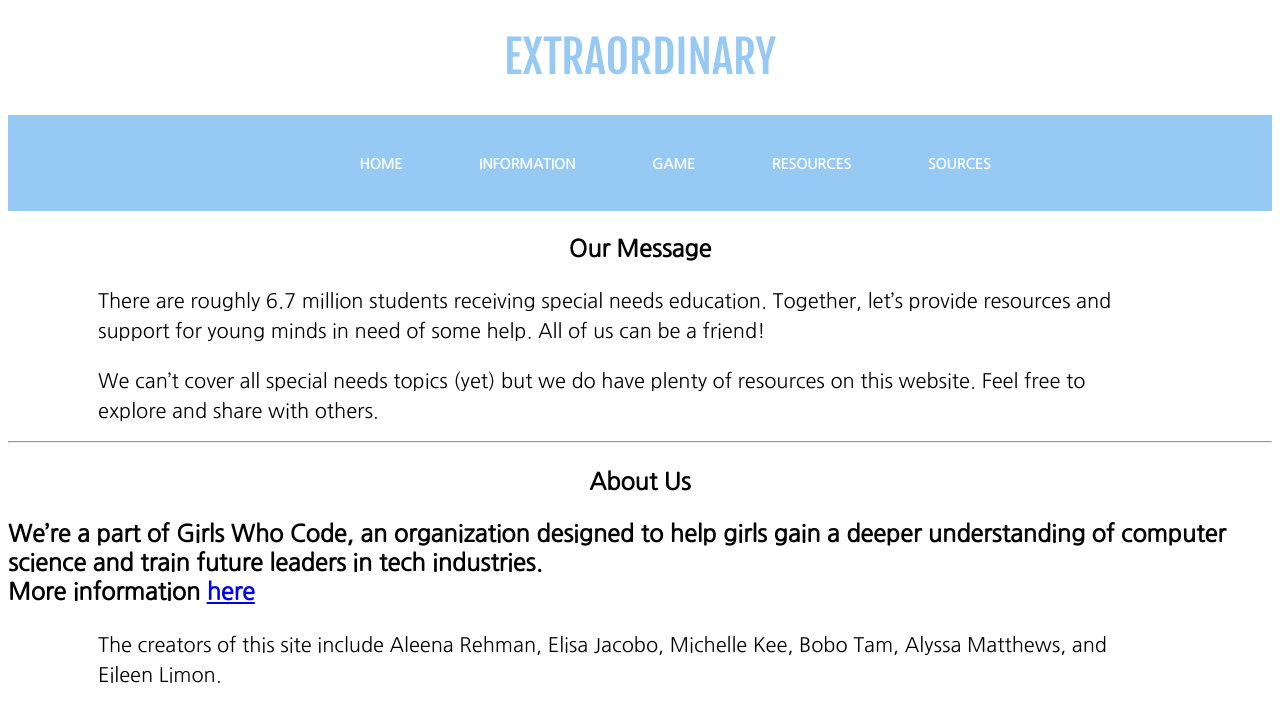
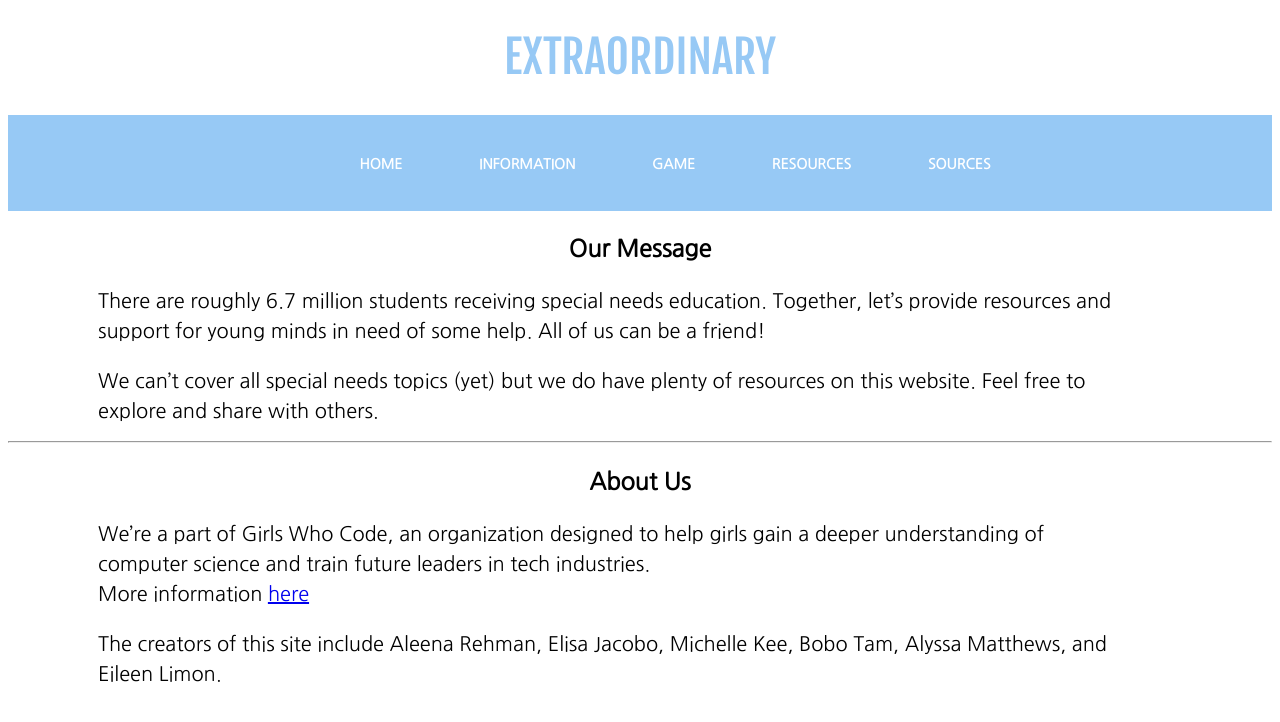
Before and after one commit to mkee1/gwcProject.github.io, a plain HTML site: page homePage.html in a window 1280 px wide. Drawn offline with Linux system fonts and the light colour scheme; a script that the page names is missing.

Commit message:
fixed styling issues

```diff
--- a/homePage.html
+++ b/homePage.html
@@ -48,7 +48,7 @@
   </p>
   <p>
 
-    <h3>We’re a part of Girls Who Code, an organization designed to help girls gain a deeper understanding of computer science and train future leaders in tech industries. <br> More information <a href="https://girlswhocode.com/?gclid=EAIaIQobChMI3eiiy5rH3AIVw7rACh0gFA3lEAAYASAAEgIr6vD_BwE">here</a> </h3>
+    We’re a part of Girls Who Code, an organization designed to help girls gain a deeper understanding of computer science and train future leaders in tech industries. <br> More information <a href="https://girlswhocode.com/?gclid=EAIaIQobChMI3eiiy5rH3AIVw7rACh0gFA3lEAAYASAAEgIr6vD_BwE">here</a>
 
 
   </P>
```
